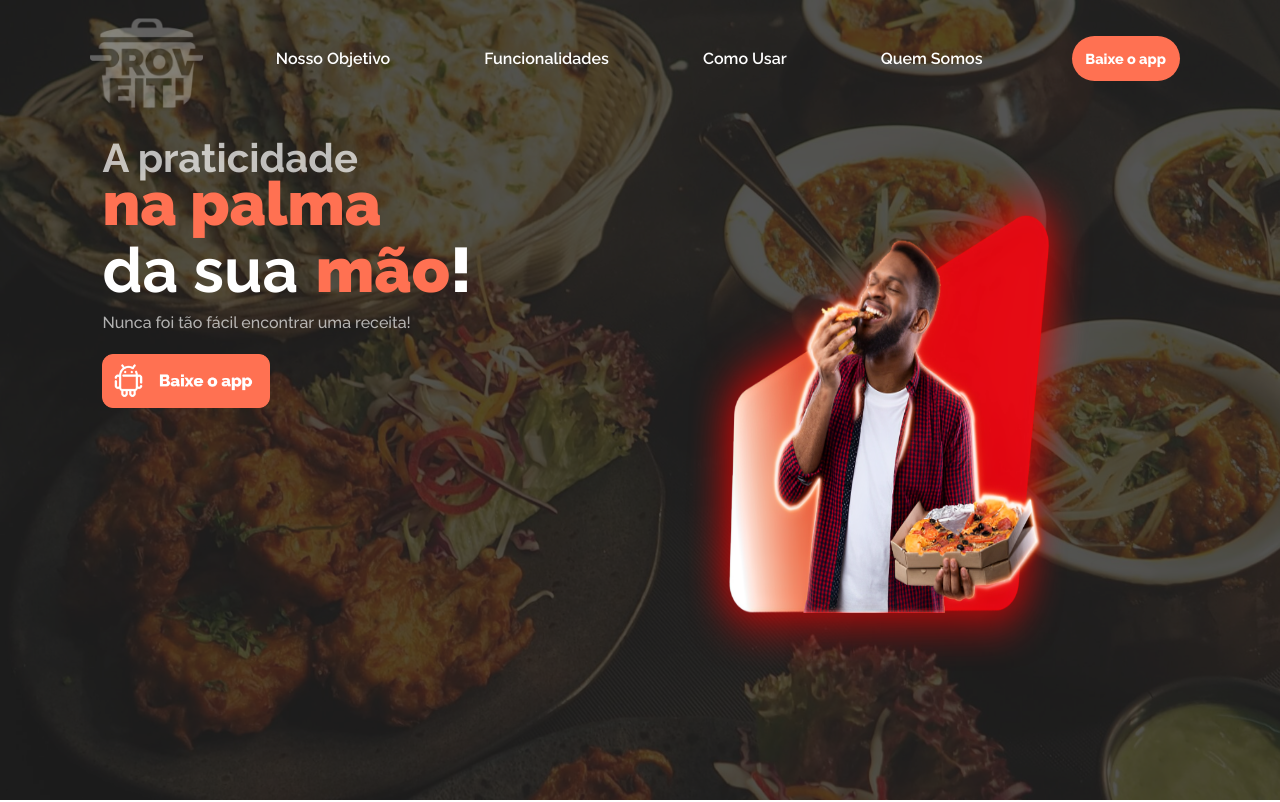
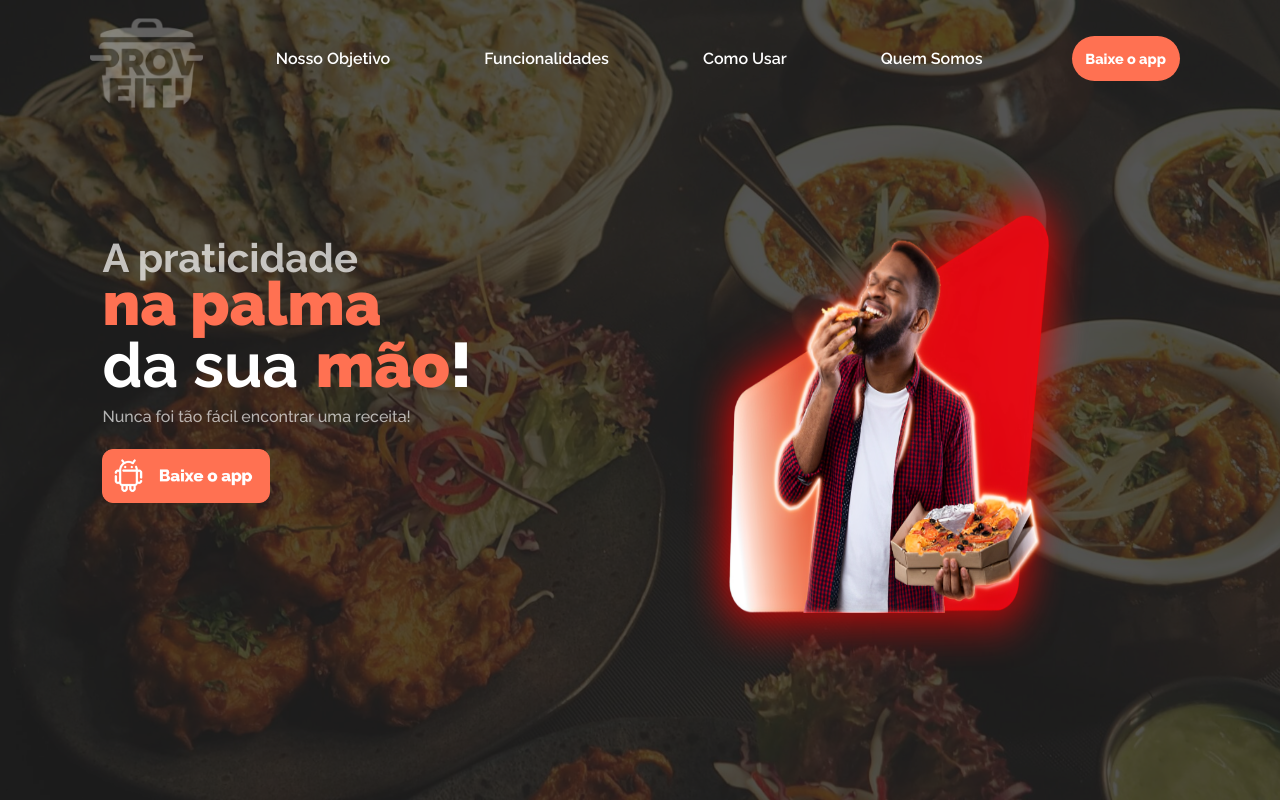
Before and after one commit to Taviin7/Proveit_Landing_Pages, a React (Create React App) app: page / in a window 1280 px wide. Shown: the top 802 px of the page. Built offline with nearby package versions, Linux system fonts and the light colour scheme.

Commit message:
ajustes "100%" de pc

```diff
--- a/src/Components/Home/Home.css
+++ b/src/Components/Home/Home.css
@@ -100,25 +100,23 @@ header {
 
 .section1 .container {
   display: flex;
-  justify-content: center;
   flex-direction: column;
   width: 90%;
   height: 47%;
+  margin-top: 10%;
   margin-left: 8%;
 }
 
 .section1 .titleBox1 {
   display: flex;
   flex-direction: column;
-  justify-content: space-around;
   width: 55%;
 }
 
 .titleBox2 {
   width: 370px;
   display: flex;
-  flex-direction: row;
-  margin-top: -1%;
+  margin-top: -2%;
 }
 
 .font-WhiteOpace {
@@ -148,7 +146,6 @@ header {
 .text-orange {
   font-family: 'raleway-black';
   color: #FF7152;
-  position: relative;
 }
 
 .exclamacao {
```
